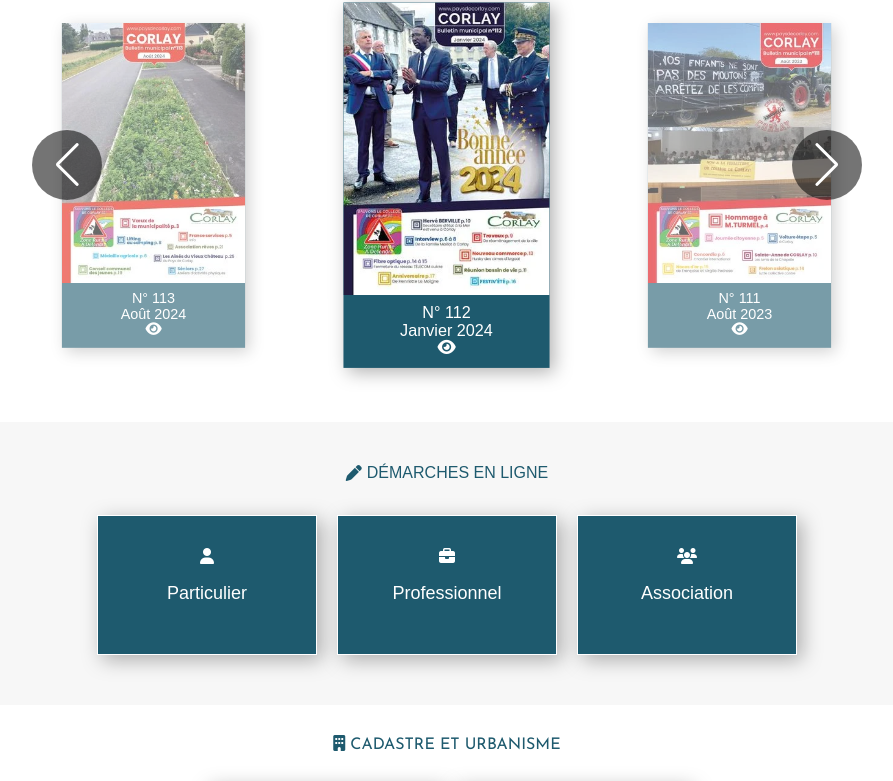
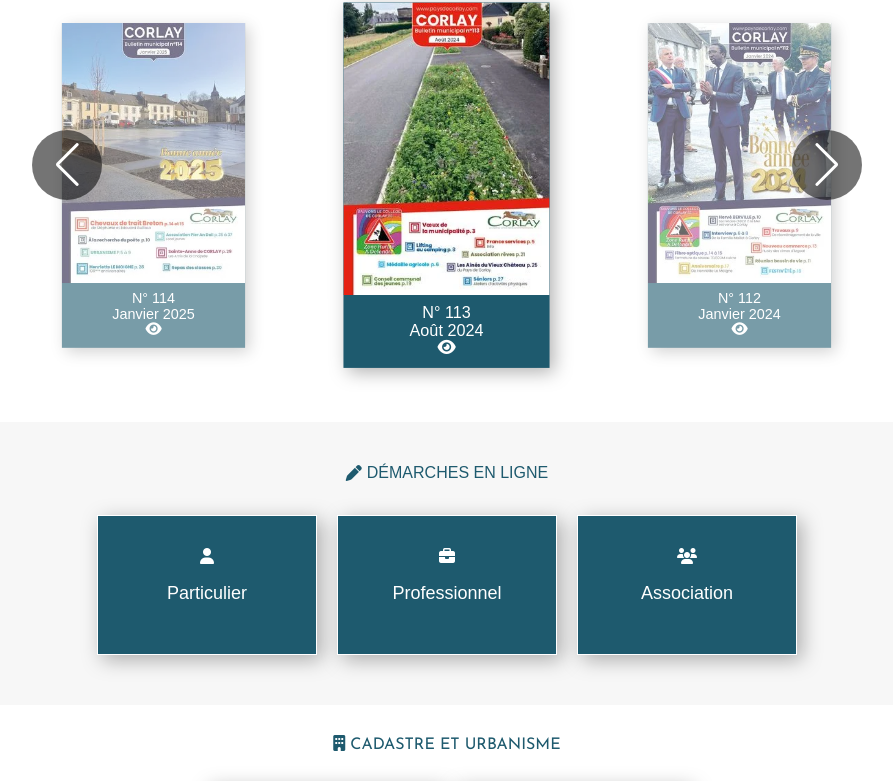
Before and after one commit to MillaDu22/corlay, a React (Vite) app: page /#/about in a window 1280 px wide. Shown: the part 1367-2148 px from the top of the page, without its empty margins (193-1086 px from the left). Built offline with nearby package versions, Linux system fonts and the light colour scheme; a web font is replaced by a local one.

Commit message:
Ajout bulletin 114 au kiosque municipal

```diff
--- a/src/components/BulletinsSlider/index.jsx
+++ b/src/components/BulletinsSlider/index.jsx
@@ -22,6 +22,7 @@ import Cr110 from '../../assets/images/bulletins/bulletin-onze.webp';
 import Cr111 from '../../assets/images/bulletins/bulletin-douze.webp';
 import Cr112 from '../../assets/images/bulletins/bulletin-treize.webp';
 import Cr113 from '../../assets/images/bulletins/bulletin-quatorze.webp';
+import Cr114 from '../../assets/images/bulletins/bulletin-quinze.webp';
 
 const BulletinsSlider = () => {
 
@@ -34,6 +35,7 @@ const BulletinsSlider = () => {
     }, []);
 
     const bulletins = [
+        { number: "114", date: "Janvier 2025", image: Cr114, link: "https://www.calameo.com/read/0058652783204e1676995", alt:"bulletin 114 de Janvier 2025" },
         { number: "113", date: "Août 2024", image: Cr113, link: "https://www.calameo.com/read/0058652781b249e03e50d", alt:"bulletin 113 de Août 2024" },
         { number: "112", date: "Janvier 2024", image: Cr112, link: "https://www.calameo.com/read/005865278f526f99d401a", alt:"bulletin 112 de Janvier 2024" },
         { number: "111", date: "Août 2023", image: Cr111, link: "https://www.calameo.com/read/0058652789eeef2d90017", alt:"bulletin 111 de Août 2023" },
```
Also changed, not shown: src/assets/images/bulletins/bulletin-quinze.webp (added).
